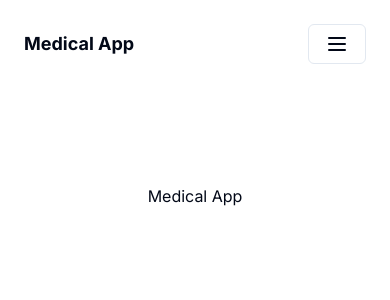
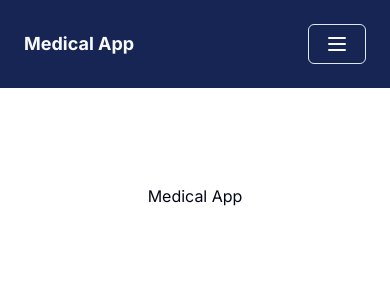
Before and after one commit to smaje99/medical-app, a Next.js app: page / in a window 390 px wide. Shown: the top 300 px of the page. Built offline with nearby package versions, Linux system fonts and the light colour scheme.

Commit message:
💄 Change navigation color

```diff
--- a/src/app/(public)/navigation.tsx
+++ b/src/app/(public)/navigation.tsx
@@ -20,8 +20,8 @@ const MobileItem: FC<
       'text-base',
       'font-semibold',
       'leading-7',
-      'text-gray-900',
-      'hover:bg-gray-50',
+      'text-gray-50',
+      'hover:bg-gray-200',
     )}
   >
     {children}
@@ -32,14 +32,17 @@ function MobileNavigation(): React.JSX.Element {
   return (
     <Sheet>
       <SheetTrigger asChild>
-        <Button variant='outline'>
+        <Button
+          variant='outline'
+          className='bg-transparent ring-offset-gray-50 hover:bg-blue-900'
+        >
           <span className='sr-only'>Open main menu</span>
-          <Menu aria-hidden />
+          <Menu className='text-gray-50' aria-hidden />
         </Button>
       </SheetTrigger>
-      <SheetContent>
+      <SheetContent className='bg-blue-950 text-gray-50'>
         <SheetHeader>
-          <a href='/' className='-m-1.5 p-1.5 text-start text-lg font-bold'>
+          <a href='/' className='-m-1.5 p-1.5 text-start text-lg font-bold text-gray-50'>
             Medical App
           </a>
         </SheetHeader>
@@ -60,7 +63,7 @@ function MobileNavigation(): React.JSX.Element {
 const MenuItem: FC<
   DetailedHTMLProps<AnchorHTMLAttributes<HTMLAnchorElement>, HTMLAnchorElement>
 > = ({ children, ...props }) => (
-  <a {...props} className='text-sm font-semibold leading-6 text-gray-900'>
+  <a {...props} className='text-sm font-semibold leading-6 text-gray-50'>
     {children}
   </a>
 );
@@ -69,10 +72,19 @@ export function Navigation(): React.JSX.Element {
   return (
     <nav
       aria-label='Global'
-      className='mx-auto flex max-w-full items-center justify-between p-6 lg:px-8'
+      className={cn(
+        'mx-auto',
+        'flex',
+        'max-w-full',
+        'items-center',
+        'justify-between',
+        'p-6',
+        'lg:px-8',
+        'bg-blue-950',
+      )}
     >
       <section className='flex lg:flex-1'>
-        <a href='/' className='-m-1.5 p-1.5 text-lg font-bold'>
+        <a href='/' className='-m-1.5 p-1.5 text-lg font-bold text-gray-50'>
           Medical App
         </a>
       </section>
```
